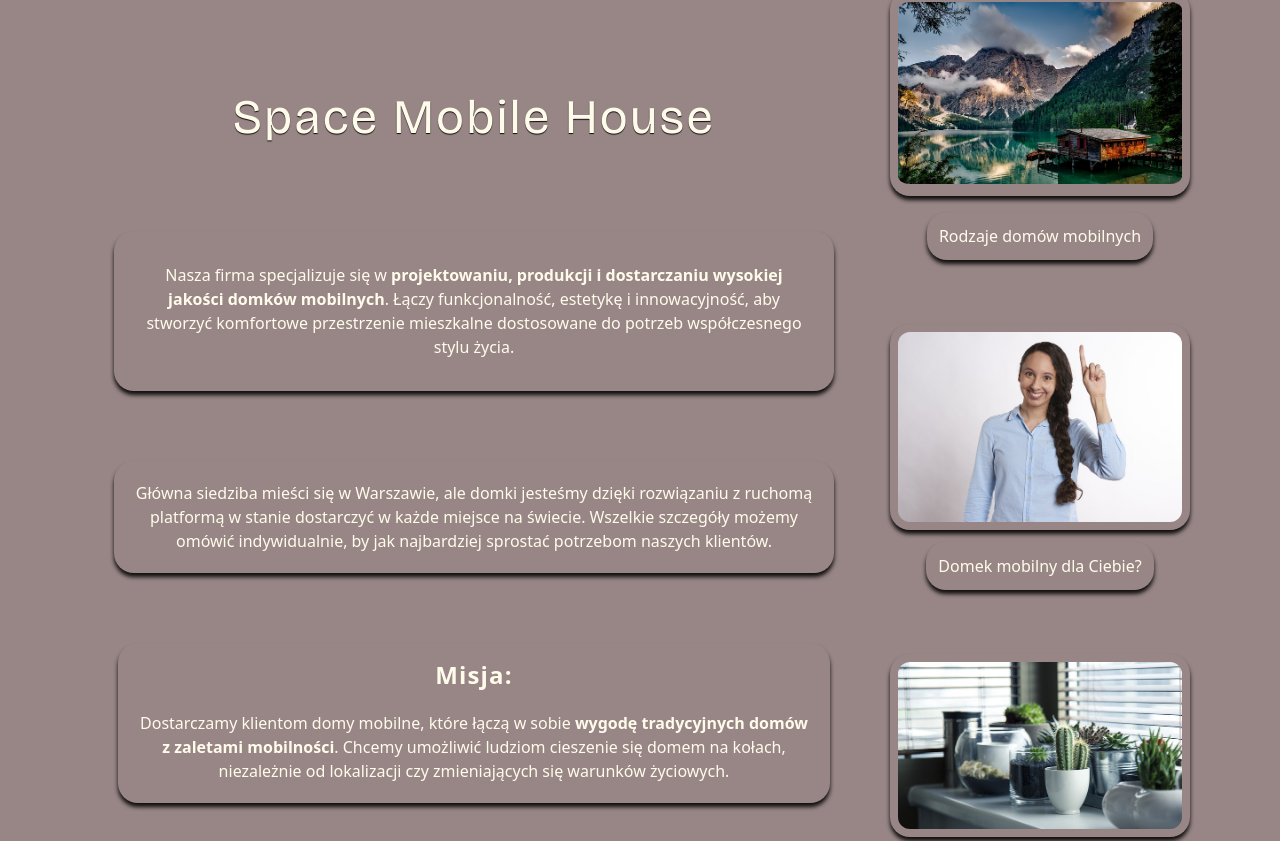
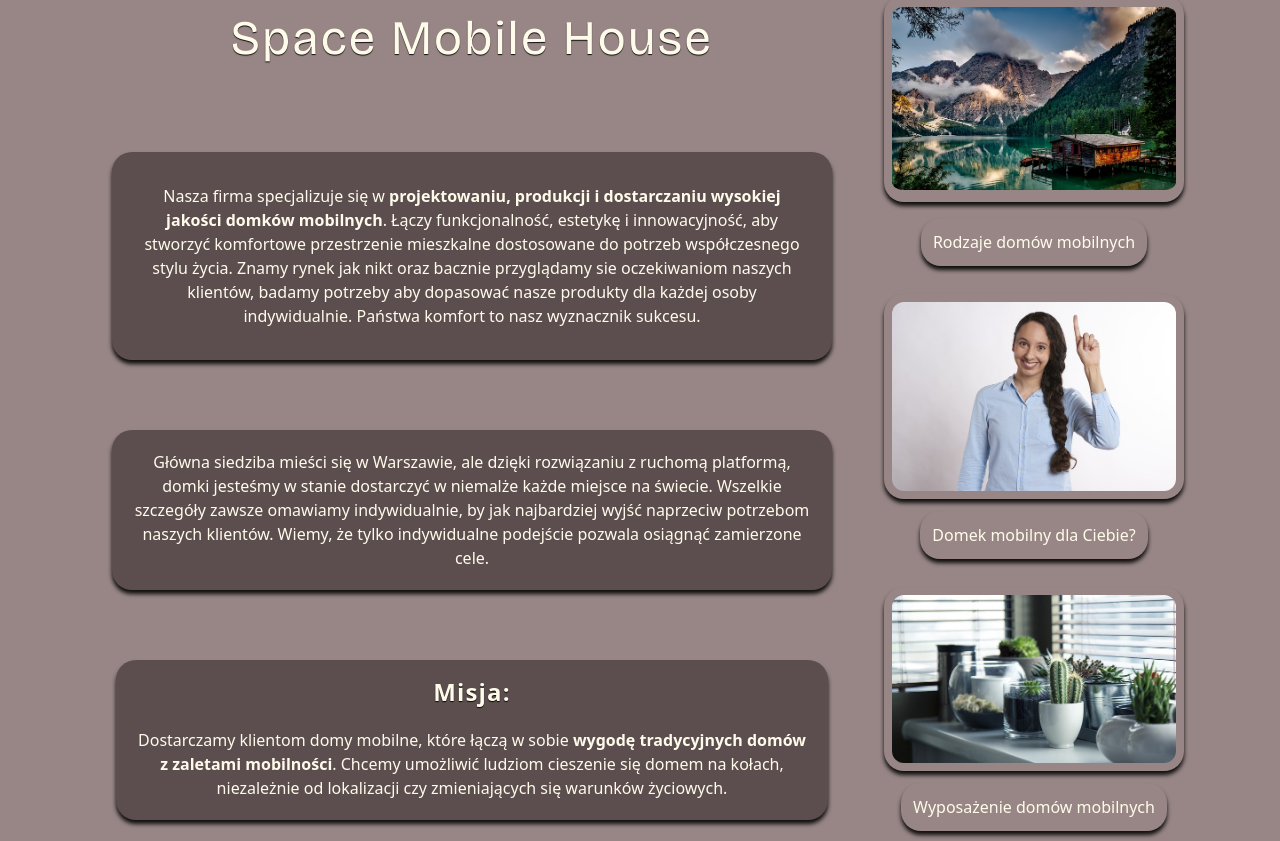
Before and after one commit to designByMilencja/frame-houses, a Next.js app: page / in a window 1280 px wide. Shown: the part 898-1739 px from the top of the page. Built offline with nearby package versions, Linux system fonts and the light colour scheme.

Commit message:
fix(): changed sizes

```diff
--- a/components/home/About.jsx
+++ b/components/home/About.jsx
@@ -1,6 +1,6 @@
 'use client'
 import Button from "@/components/Button";
-import { Link } from 'react-scroll'
+import {Link} from 'react-scroll'
 import {abouts} from "@/constants";
 
 const About = () => {
@@ -14,40 +14,47 @@ const About = () => {
                         <div className="mx-1 my-5 sm:m-5 p-3 sm:p-5 rounded-[20px]">
                             <h2 className="text-4xl sm:text-5xl text-primary font-bricolage p-5 text-with-shadow text-center tracking-wider ">Space
                                 Mobile House</h2>
-                            <p className="shadow p-8 mb-[50px] lg:my-[70px]  bg-green text-primary text-center box-with-shadow rounded-[20px]">
+                            <p className="box-with-shadow p-8 mb-[50px] lg:my-[70px]  bg-light text-primary text-center box-with-shadow rounded-[20px]">
                                 Nasza firma specjalizuje się w <span className="font-bold">projektowaniu, produkcji i dostarczaniu
                             wysokiej jakości domków mobilnych</span>. Łączy funkcjonalność,
                                 estetykę i innowacyjność, aby stworzyć komfortowe przestrzenie mieszkalne dostosowane do
                                 potrzeb
-                                współczesnego stylu życia.</p>
-                            <p className="p-5 mb-[50px] lg:my-[70px] bg-green text-primary text-center box-with-shadow rounded-[20px]">
-                                Główna siedziba mieści się w Warszawie, ale domki jesteśmy dzięki rozwiązaniu z ruchomą
-                                platformą w stanie dostarczyć w każde miejsce na świecie. Wszelkie szczegóły możemy
-                                omówić
-                                indywidualnie, by jak najbardziej sprostać potrzebom naszych klientów.</p>
+                                współczesnego stylu życia. Znamy rynek jak nikt oraz bacznie przyglądamy sie
+                                oczekiwaniom naszych klientów, badamy potrzeby aby dopasować nasze produkty dla każdej
+                                osoby indywidualnie. Państwa komfort to nasz wyznacznik sukcesu.</p>
+                            <p className="p-5 mb-[50px] lg:my-[70px] bg-light text-primary text-center box-with-shadow rounded-[20px]">
+                                Główna siedziba mieści się w Warszawie, ale dzięki rozwiązaniu z ruchomą
+                                platformą, domki jesteśmy w stanie dostarczyć w niemalże każde miejsce na świecie.
+                                Wszelkie szczegóły zawsze
+                                omawiamy
+                                indywidualnie, by jak najbardziej wyjść naprzeciw potrzebom naszych klientów. Wiemy, że
+                                tylko indywidualne podejście pozwala osiągnąć zamierzone cele.</p>
 
-                            <div className="flex flex-col justify-evenly items-center mx-1 my-5 text-center bg-green box-with-shadow rounded-[20px]">
-                                    <h2 className="text-2xl text-primary font-bold tracking-wider pt-4">Misja:</h2>
-                                    <p className="p-5 text-primary">
-                                        Dostarczamy klientom domy mobilne, które łączą w sobie <span
-                                        className="font-bold">wygodę tradycyjnych domów z zaletami mobilności</span>.
-                                        Chcemy umożliwić ludziom cieszenie się domem na kołach,
-                                        niezależnie od lokalizacji czy zmieniających się warunków życiowych.</p>
+                            <div
+                                className="flex flex-col justify-evenly items-center mx-1 my-5 text-center bg-light text-primary box-with-shadow rounded-[20px]">
+                                <h2 className="text-2xl font-bold tracking-wider pt-4 text-with-shadow">Misja:</h2>
+                                <p className="p-5">
+                                    Dostarczamy klientom domy mobilne, które łączą w sobie <span
+                                    className="font-bold">wygodę tradycyjnych domów z zaletami mobilności</span>.
+                                    Chcemy umożliwić ludziom cieszenie się domem na kołach,
+                                    niezależnie od lokalizacji czy zmieniających się warunków życiowych.</p>
                             </div>
                         </div>
                     </div>
 
-                    <div className="flex flex-col sm:flex-row md:flex-col flex-wrap justify-evenly items-center m-2">
+                    <div className="flex flex-col sm:flex-row md:flex-col flex-wrap justify-evenly items-center m-3">
                         <a href="/houses"
-                            className="p-2 my-[20px] rounded-[20px] flex flex-col justify-center items-center cursor-pointer">
-                            <img alt="beautiful house and lake" src="/assets/images/houses.jpg" className="w-[300px]  min-w-[200px] p-2 sm:mb-2 py-3 rounded-[20px] box-with-shadow bg-green"/>
+                           className="pr-3 my-[10px] rounded-[20px] flex flex-col justify-center items-center cursor-pointer">
+                            <img alt="beautiful house and lake" src="/assets/images/houses.jpg"
+                                 className="w-[300px]  min-w-[200px] p-2 sm:mb-2 py-3 rounded-[20px] box-with-shadow bg-dark"/>
                             <Button text="Rodzaje domów mobilnych"/>
                         </a>
-                        {abouts.map((about, index)=> (
+                        {abouts.map((about, index) => (
                             <Link key={index}
-                                activeClass="active" to={about.to} spy={true} smooth={true} offset={0} duration={500}
-                                className="p-2 my-[20px] rounded-[20px]  flex flex-col justify-center items-center cursor-pointer">
-                                <img alt={about.alt} src={about.src} className="w-[300px] min-w-[200px] p-2 sm:mb-2 md:mb-1 rounded-[20px] box-with-shadow"/>
+                                  activeClass="active" to={about.to} spy={true} smooth={true} offset={0} duration={500}
+                                  className="pr-3 my-[10px] rounded-[20px]  flex flex-col justify-center items-center cursor-pointer">
+                                <img alt={about.alt} src={about.src}
+                                     className="w-[300px] min-w-[200px] p-2 sm:mb-2 md:mb-1 rounded-[20px] box-with-shadow bg-dark"/>
                                 <Button text={about.text}/>
                             </Link>
                         ))}
```
